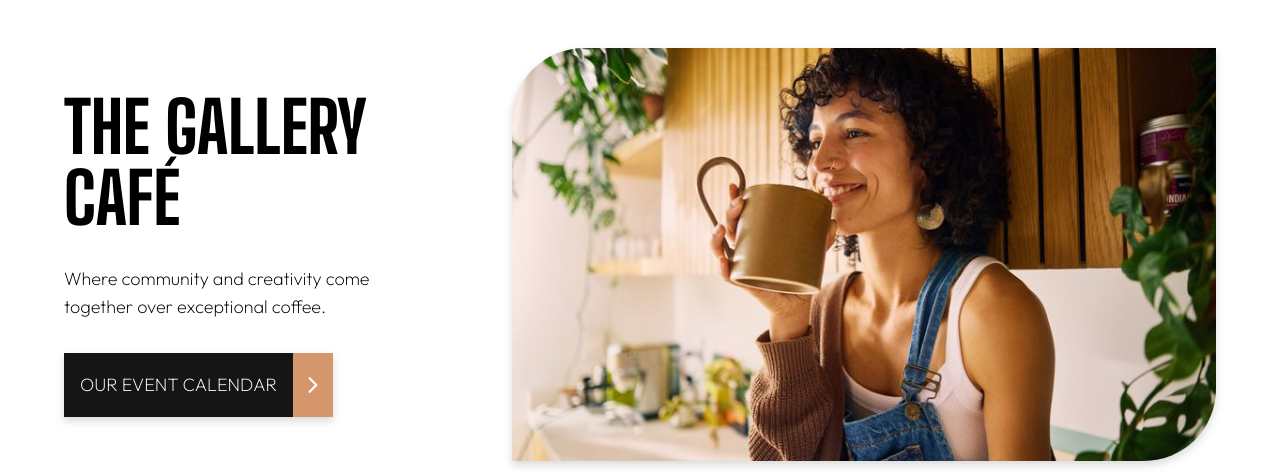
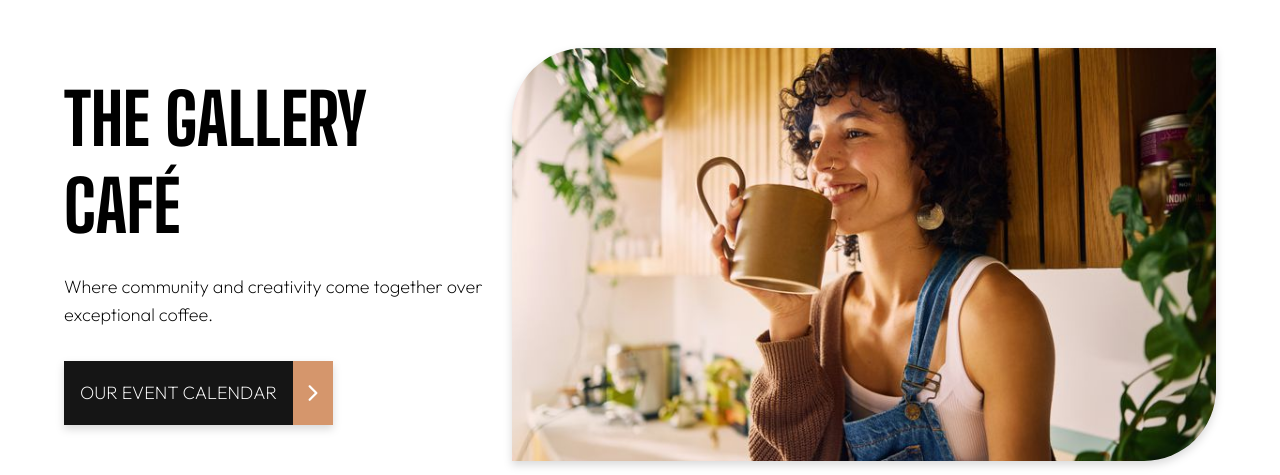
Before and after one commit to bonniemo/modern-art-gallery, a Next.js app: page /the-gallery-cafe in a window 1280 px wide. Shown: the top 475 px of the page. Built offline with nearby package versions, Linux system fonts and the light colour scheme.

Commit message:
styles adjust

```diff
--- a/app/the-gallery-cafe/CafeGallery.tsx
+++ b/app/the-gallery-cafe/CafeGallery.tsx
@@ -1,6 +1,6 @@
 const CafeGallery = () => {
     return (
-        <div className="p-4 md:p-6 mt-28 mb-28 lg:mb-46 md:grid md:grid-cols-2 md:gap-4 max-w-6xl m-auto">
+        <div className="mt-28 mb-28 lg:mb-46 md:grid md:grid-cols-2 md:gap-4">
             <picture className="md:col-start-2 md:col-end-3 md:row-start-1 md:row-end-3">
                 <source
                     srcSet="/gallery-cafe/desktop/juice-bottles.png"
--- a/app/the-gallery-cafe/CafeHero.tsx
+++ b/app/the-gallery-cafe/CafeHero.tsx
@@ -5,8 +5,11 @@ import ButtonEventCalendar from "./ButtonEventCalendar";
 const CafeHero = () => {
     return (
         <section className="flex justify-between gap-4 md:py-12 px-16">
-            <section className="max-w-[22rem] my-auto">
-                <h1>THE GALLERY CAFÉ</h1>
+            <section className="my-auto">
+                <h1>
+                    THE GALLERY
+                    <span className="block mt-4">CAFÉ</span>
+                </h1>
                 <p className="mt-8">
                     Where community and creativity come together over
                     exceptional coffee.
```
